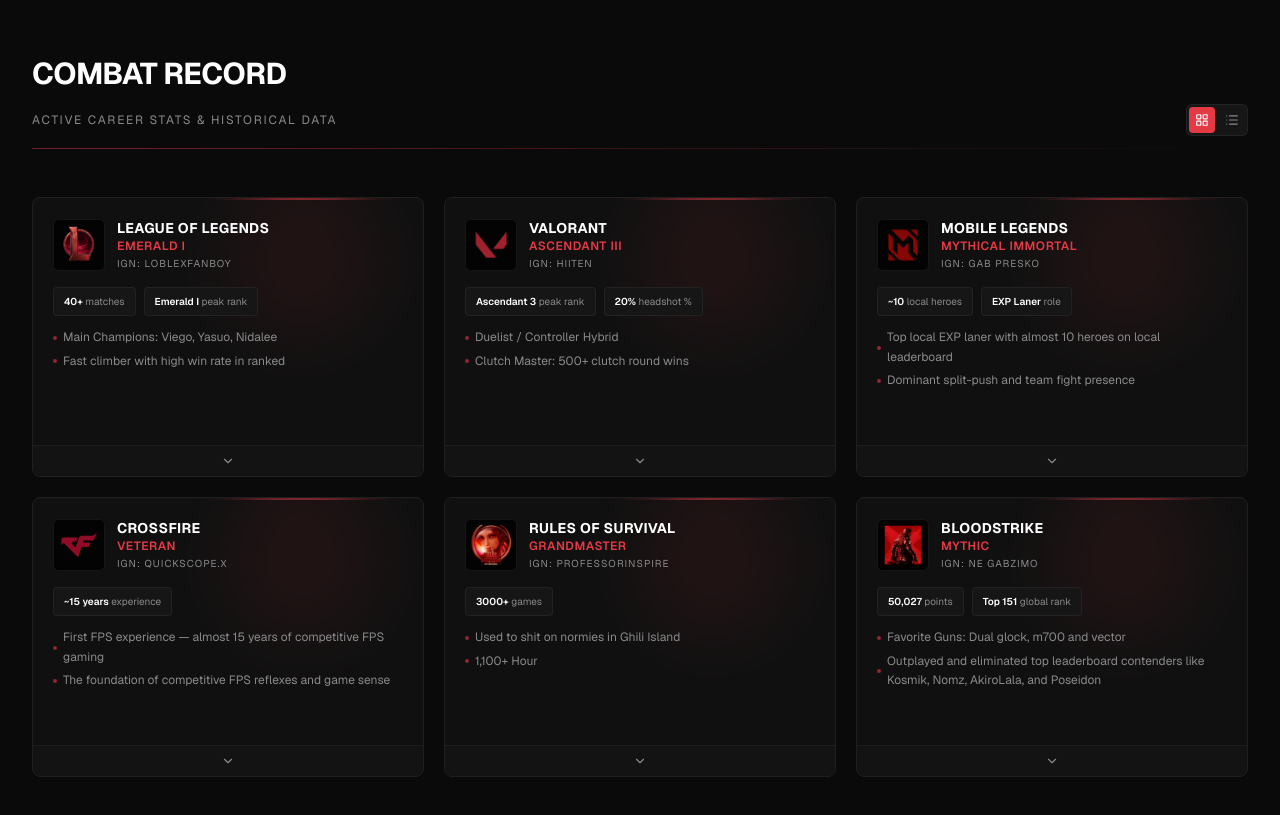
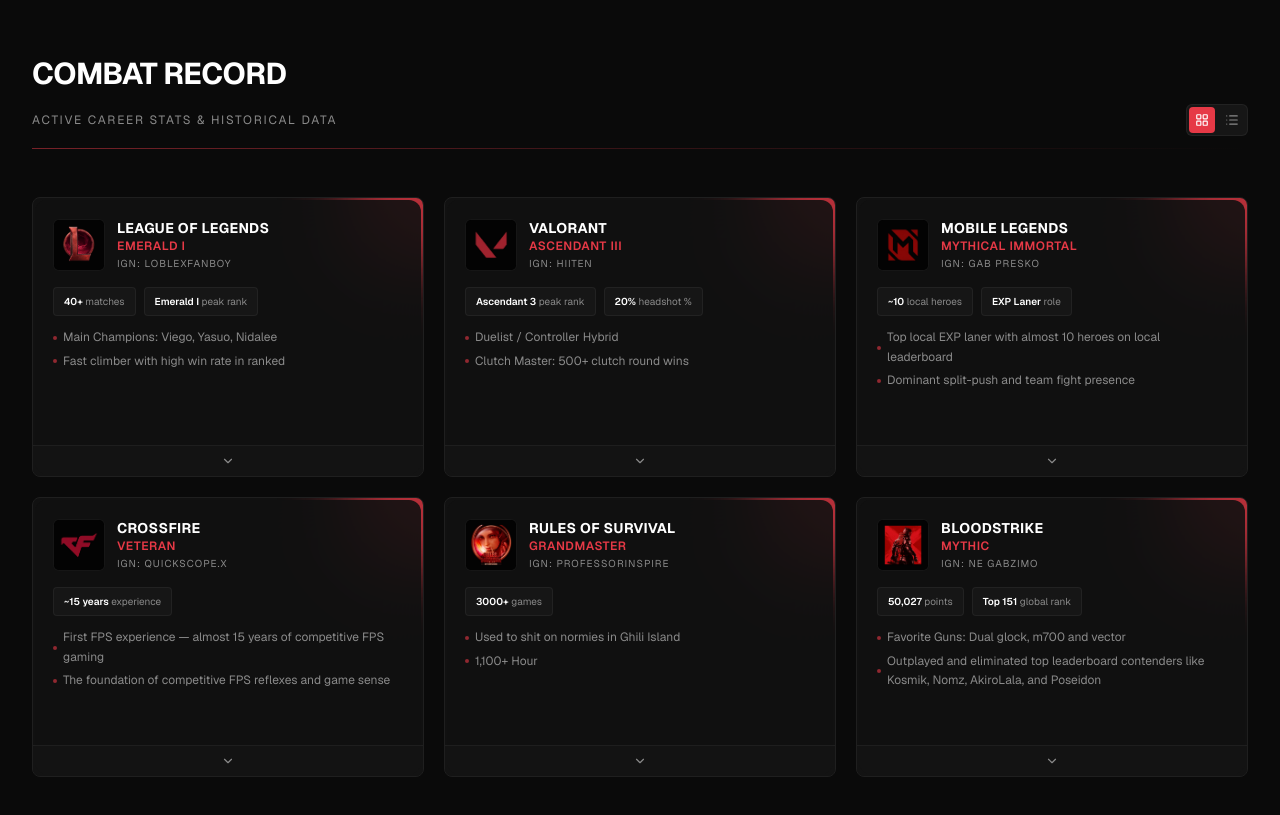
Before and after one commit to DeghneG/QuestLog, a Next.js app: page / in a window 1280 px wide. Shown: the part 840-1655 px from the top of the page. Built offline with nearby package versions, Linux system fonts and the light colour scheme.

Commit message:
Update blob animation to trace all edges of the GameCard

```diff
--- a/src/app/globals.css
+++ b/src/app/globals.css
@@ -114,9 +114,9 @@
 }
 
 @keyframes blob-bounce {
-  0% { transform: translate(-100%, -100%) translate3d(0, 0, 0); }
-  25% { transform: translate(-100%, -100%) translate3d(100%, 0, 0); }
-  50% { transform: translate(-100%, -100%) translate3d(100%, 100%, 0); }
-  75% { transform: translate(-100%, -100%) translate3d(0, 100%, 0); }
-  100% { transform: translate(-100%, -100%) translate3d(0, 0, 0); }
+  0% { top: 0%; left: 0%; }
+  25% { top: 0%; left: 100%; }
+  50% { top: 100%; left: 100%; }
+  75% { top: 100%; left: 0%; }
+  100% { top: 0%; left: 0%; }
 }
--- a/src/components/GameCard.tsx
+++ b/src/components/GameCard.tsx
@@ -53,7 +53,7 @@
       onClick={() => setExpanded(!expanded)}
     >
       {/* The bouncing blob */}
-      <div className="absolute z-0 top-1/2 left-1/2 w-[150px] h-[150px] rounded-full bg-gamer-red opacity-80 blur-[24px] card-blob"></div>
+      <div className="absolute z-0 w-[150px] h-[150px] -translate-x-1/2 -translate-y-1/2 rounded-full bg-gamer-red opacity-80 blur-[32px] card-blob"></div>
 
       {/* The frosted glass background layer */}
       <div className="absolute inset-[2px] z-[1] bg-[#111111]/90 backdrop-blur-xl rounded-[12px] pointer-events-none"></div>
```
